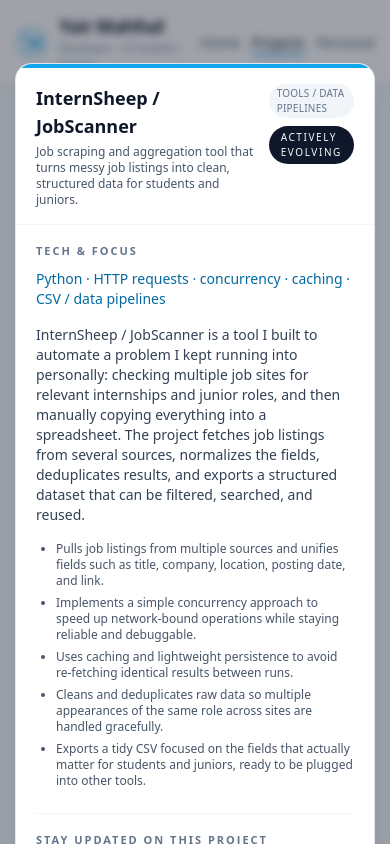
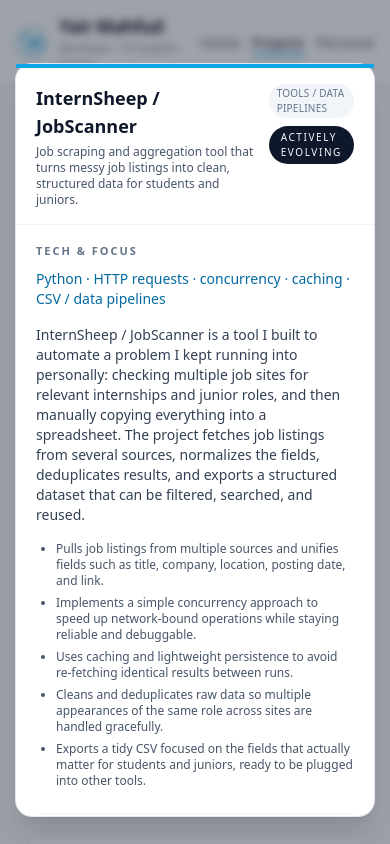
Before and after one commit to yairthfc/website, a React (Vite) app in the folder client/: page /projects in a window 390 px wide. Both pictures are taken after a click on the button 195 px from the left and 500 px from the top of the page. Shown: the top 844 px of the page. Built offline with nearby package versions, Linux system fonts and the light colour scheme; no server answers.

Commit message:
scroller in mobile for projects

```diff
--- a/client/src/pages/ProjectsPage.tsx
+++ b/client/src/pages/ProjectsPage.tsx
@@ -411,19 +411,23 @@ function ProjectsPage() {
 
             {/* centered project detail panel */}
             <motion.div
-              className="fixed inset-x-4 top-16 z-40 mx-auto max-w-3xl overflow-hidden rounded-2xl bg-white shadow-xl ring-1 ring-slate-200 md:inset-x-0"
+              className="fixed inset-x-4 top-16 z-40 mx-auto max-w-3xl rounded-2xl bg-white shadow-xl ring-1 ring-slate-200 md:inset-x-0"
               initial={{ opacity: 0, y: 20, scale: 0.98 }}
               animate={{ opacity: 1, y: 0, scale: 1 }}
               exit={{ opacity: 0, y: 10, scale: 0.97 }}
               transition={{ duration: 0.22, ease: "easeOut" }}
             >
-              {/* Optional progress bar */}
+              {/* Progress bar */}
               <motion.div
                 initial={{ width: 0 }}
                 animate={{ width: "100%" }}
                 className="h-1 bg-sky-500"
               />
 
+              {/* SCROLLABLE CONTENT WRAPPER */}
+              <div className="max-h-[calc(100vh-6rem)] overflow-y-auto">
+
+                {/* HEADER */}
                 <div className="flex items-start justify-between gap-3 border-b border-slate-100 px-5 py-4 md:px-6">
                   <div>
                     <h2 className="text-lg font-semibold text-slate-900 md:text-xl">
@@ -433,12 +437,14 @@ function ProjectsPage() {
                       {selectedProject.highlight}
                     </p>
                   </div>
+
                   <div className="flex flex-col items-end gap-2">
                     {selectedProject.category && (
                       <span className="rounded-full bg-slate-100 px-2 py-0.5 text-[10px] font-medium uppercase tracking-wide text-slate-500">
                         {selectedProject.category}
                       </span>
                     )}
+
                     {selectedProject.status && (
                       <span className="rounded-full bg-slate-900 px-3 py-1 text-[10px] font-medium uppercase tracking-[0.16em] text-slate-50">
                         {selectedProject.status}
@@ -447,7 +453,10 @@ function ProjectsPage() {
                   </div>
                 </div>
 
+                {/* BODY */}
                 <div className="px-5 py-4 text-sm text-slate-700 md:px-6 md:py-5">
+
+                  {/* TECH */}
                   <p className="mb-2 text-[11px] font-semibold uppercase tracking-[0.18em] text-slate-500">
                     Tech & Focus
                   </p>
@@ -455,10 +464,12 @@ function ProjectsPage() {
                     {selectedProject.tech}
                   </p>
 
+                  {/* DESCRIPTION */}
                   <p className="mb-4 text-sm text-slate-700 md:text-[15px]">
                     {selectedProject.description}
                   </p>
 
+                  {/* DETAILS LIST */}
                   {selectedProject.details && (
                     <ul className="mb-6 list-disc space-y-1.5 pl-5 text-xs text-slate-600 md:text-sm">
                       {selectedProject.details.map((line, idx) => (
@@ -467,13 +478,15 @@ function ProjectsPage() {
                     </ul>
                   )}
 
-                {/* Stay updated + footer actions */}
+                  {/* FOOTER – stay updated + links */}
                   <div className="mt-2 flex flex-col gap-4 border-t border-slate-100 pt-4 md:flex-row md:items-center md:justify-between">
+
                     {/* Stay updated form */}
                     <div className="w-full md:w-2/3">
                       <p className="mb-2 text-[11px] font-semibold uppercase tracking-[0.18em] text-slate-500">
                         Stay updated on this project
                       </p>
+
                       <div className="flex flex-col gap-2 sm:flex-row">
                         <input
                           type="email"
@@ -490,13 +503,13 @@ function ProjectsPage() {
                           Stay updated
                         </button>
                       </div>
+
                       <p className="mt-1 text-[10px] text-slate-400">
-                      In a full version, this would subscribe you to major
-                      updates for this specific project.
+                        In a full version, this would subscribe you to major updates for this specific project.
                       </p>
                     </div>
 
-                  {/* GitHub + Close bottom-right */}
+                    {/* GitHub + Close */}
                     <div className="flex flex-wrap items-center justify-end gap-3 md:w-1/3">
                       {selectedProject.githubUrl ? (
                         <a
@@ -524,9 +537,12 @@ function ProjectsPage() {
                         Close
                       </button>
                     </div>
+
                   </div>
                 </div>
+              </div> {/* END scroll wrapper */}
             </motion.div>
+
           </>
         )}
       </AnimatePresence>
```
Lines whose indentation alone changed are shown as unchanged.
